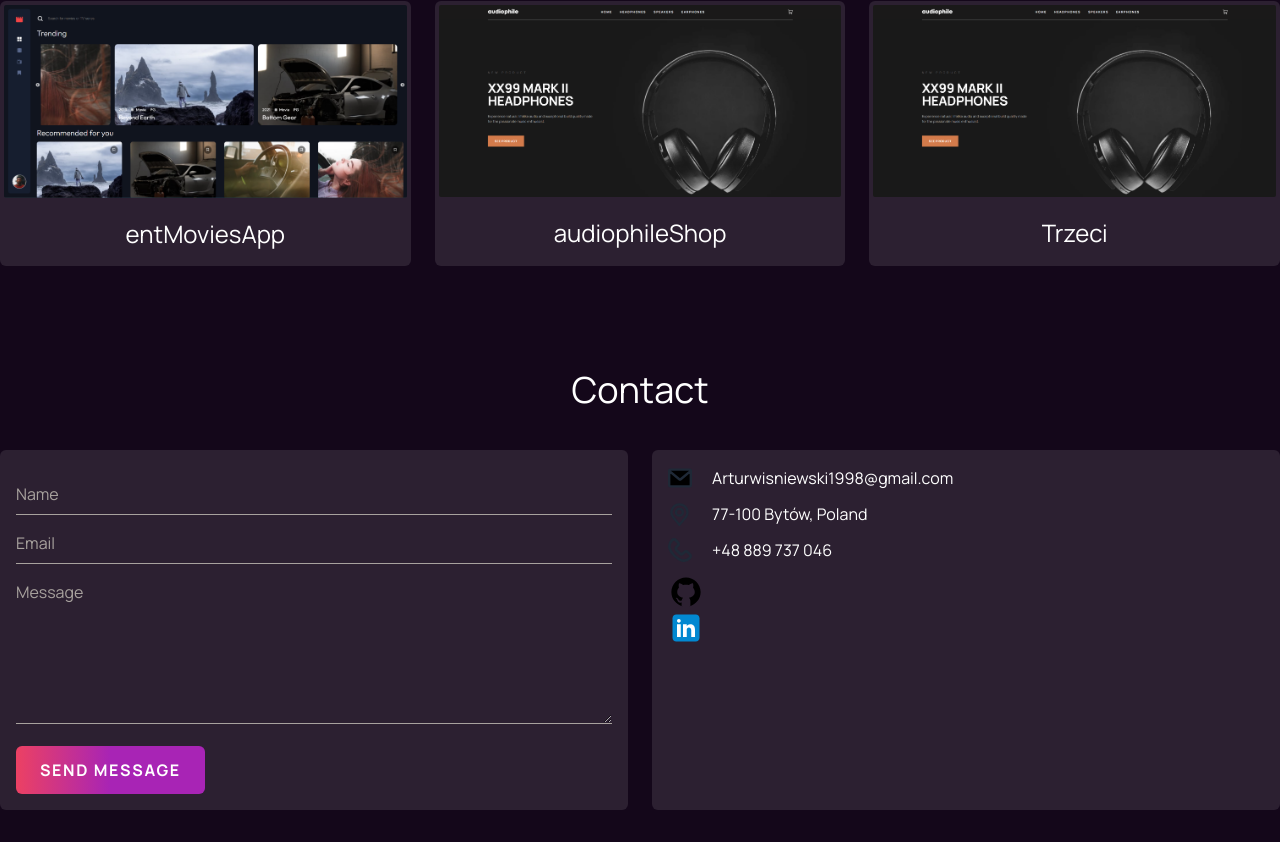
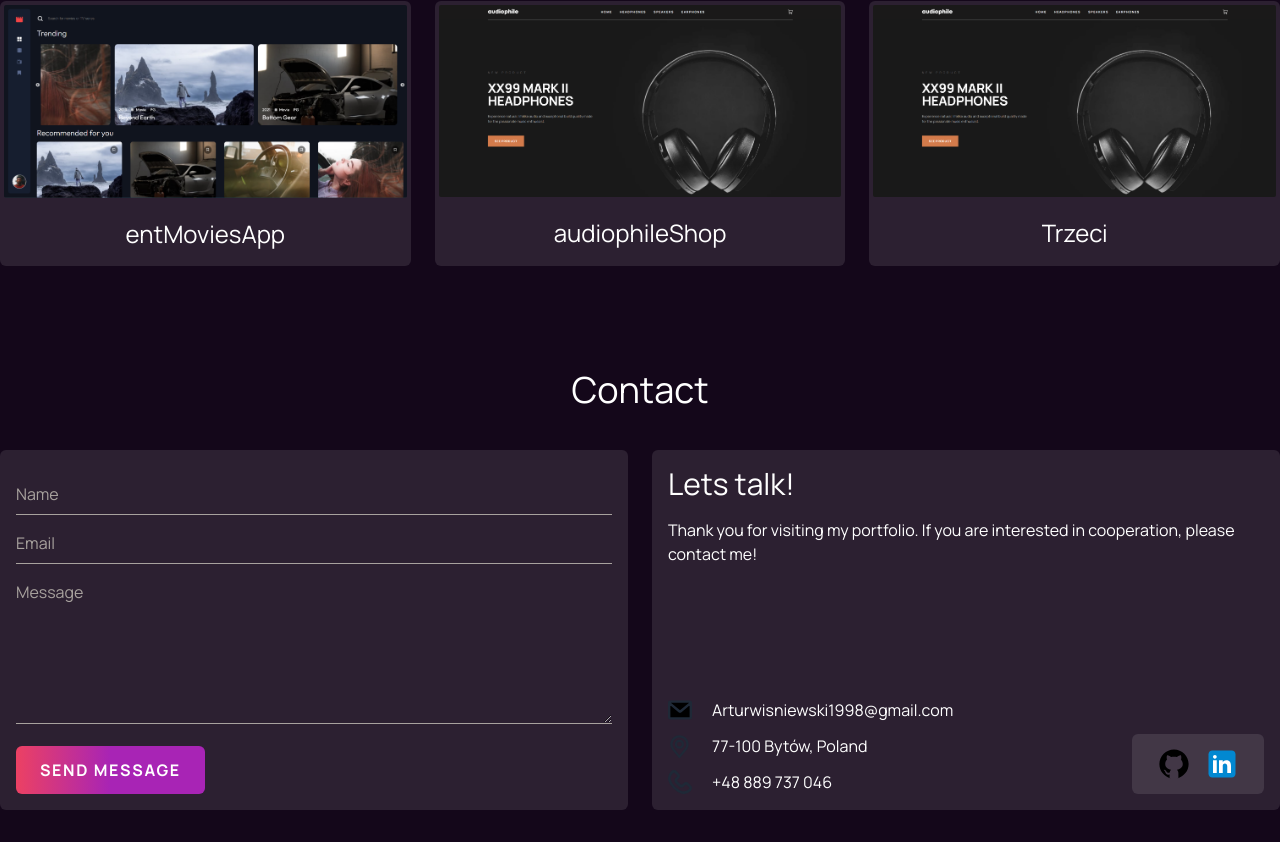
Before and after one commit to ArturDBW/Portfolio, a React (Vite) app: page / in a window 1280 px wide. Shown: the part 1355-2197 px from the top of the page. Built offline with nearby package versions, Linux system fonts and the light colour scheme; what tailwindcss-gradients would draw is missing.

Commit message:
add new structure to InfoContact.tsx

```diff
--- a/src/components/InfoContact.tsx
+++ b/src/components/InfoContact.tsx
@@ -6,7 +6,16 @@ import { Pinsvg } from "../svg/Pinsvg";
 
 export const InfoContact = () => {
   return (
-    <div className="w-1/2 space-y-3 rounded-md bg-white bg-opacity-10 p-4">
+    <div className="flex w-1/2 flex-col items-start justify-between space-y-3 rounded-md bg-white bg-opacity-10 p-4">
+      <div>
+        <h3 className="mb-4 text-3xl">Lets talk!</h3>
+        <p className="text mb-6 mt-2">
+          Thank you for visiting my portfolio. If you are interested in
+          cooperation, please contact me!
+        </p>
+      </div>
+      <div className="flex w-full items-end justify-between">
+        <div className="space-y-3">
           <div className="flex">
             <Mailsvg />
             <span className="ml-5">Arturwisniewski1998@gmail.com</span>
@@ -19,10 +28,14 @@ export const InfoContact = () => {
             <Phonesvg />
             <span className="ml-5">+48 889 737 046</span>
           </div>
+        </div>
         <div>
+          <div className="flex space-x-3 rounded-md bg-white bg-opacity-10 px-6 py-3">
             <GitHubsvg />
             <Linkedlnsvg />
           </div>
         </div>
+      </div>
+    </div>
   );
 };
```
Also changed, not shown: src/assets/post.png (added). Lines whose indentation alone changed are shown as unchanged.
